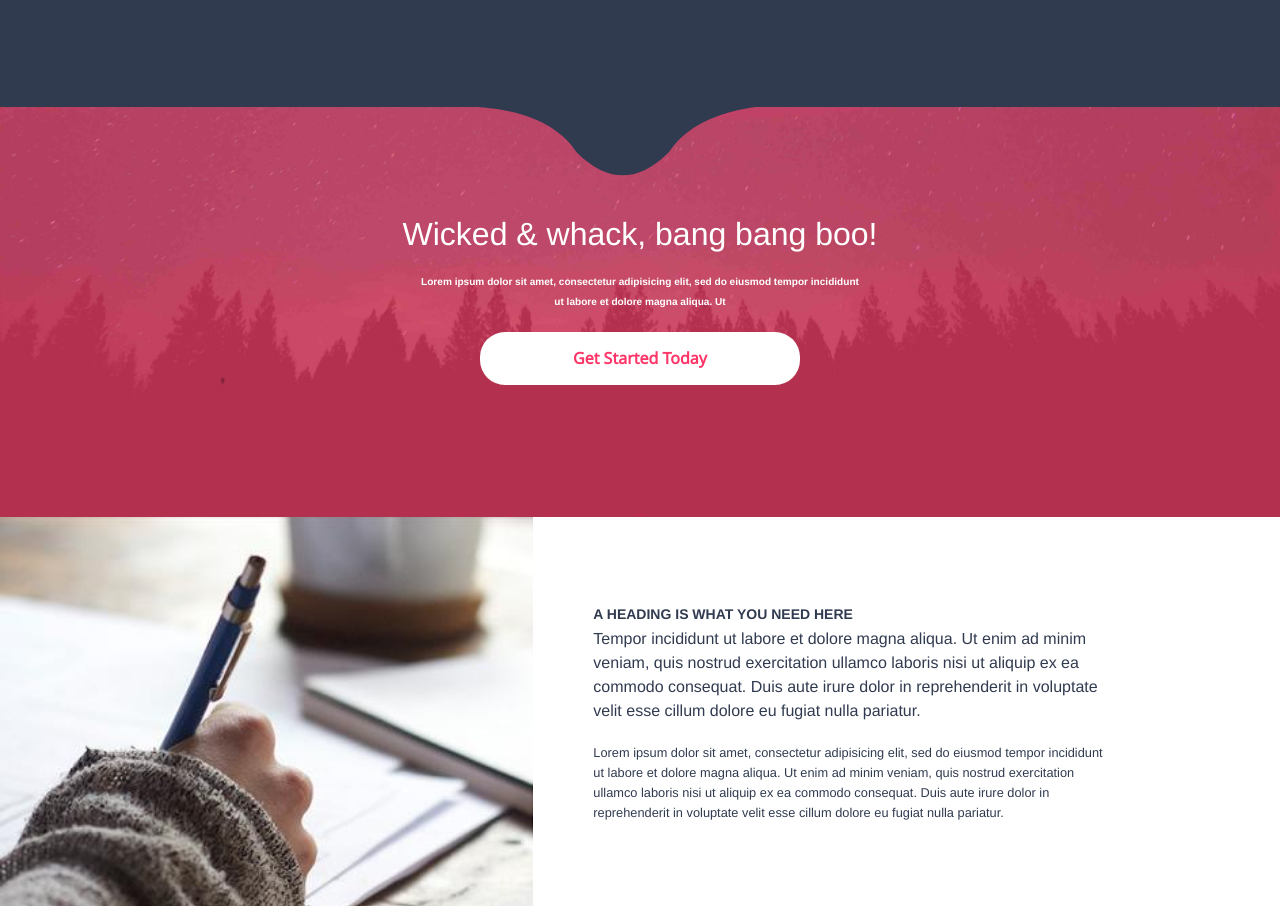
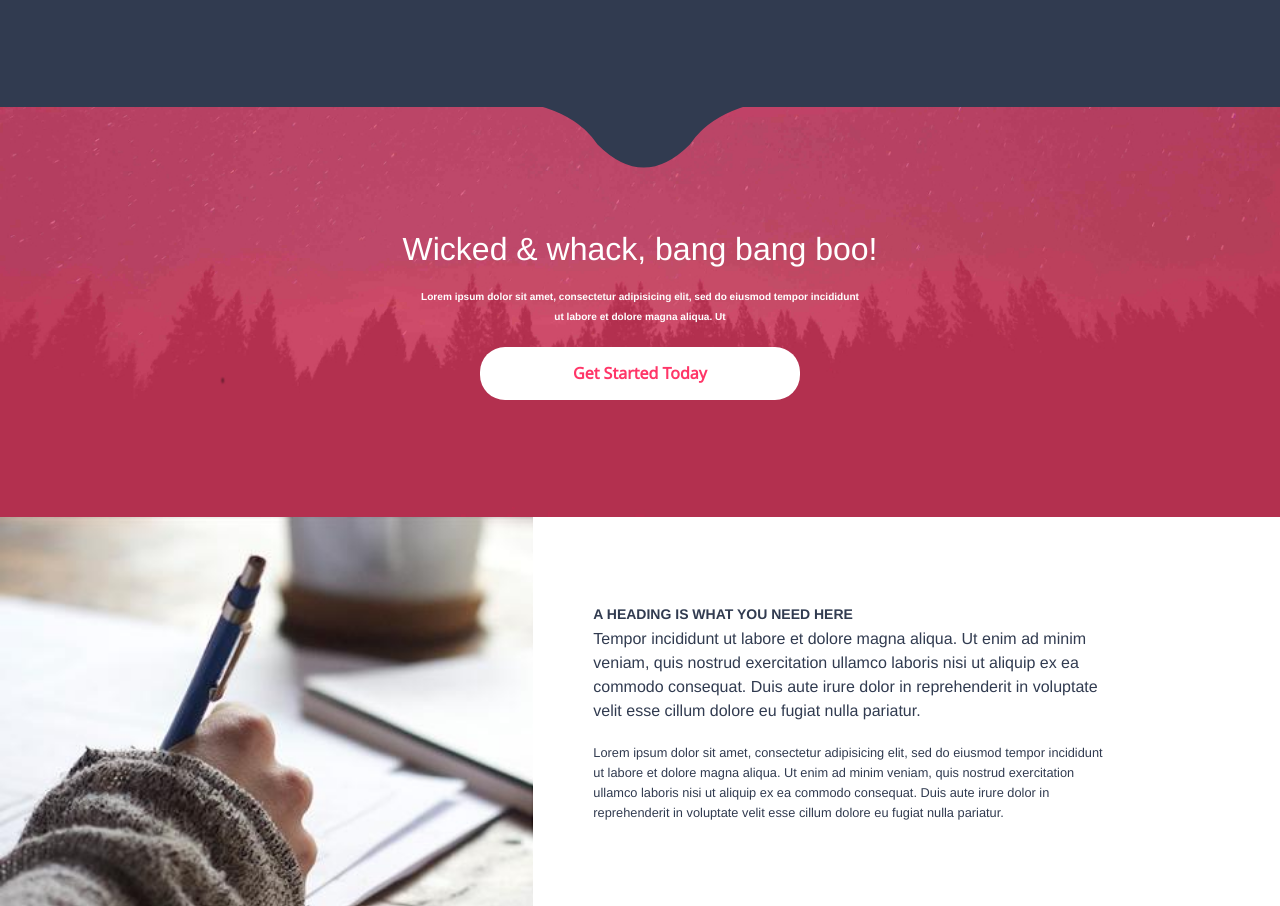
Before and after one commit to noormohammedk/pex-psd2html, a website: page index.html in a window 1280 px wide. Shown: the part 885-1791 px from the top of the page. Drawn offline with Linux system fonts and the light colour scheme.

Commit message:
fixed the curve

```diff
--- a/css/src/_layout.scss
+++ b/css/src/_layout.scss
@@ -27,11 +27,12 @@ body {
   #curve {
     #svg {
       margin-top: -1px;
-      margin-left: 33.333333333%;
+      margin-left: 35%;
     }
   }
 
   #wicked {
+    padding-top: 105px;
     margin-top: -88px;
     background-image: url(../images/pex2.jpg);
   }
--- a/index.html
+++ b/index.html
@@ -74,7 +74,7 @@
   <!-- section features ends here -->
   <!-- curve starts here -->
   <div id="curve">
-    <svg width="376" height="80" viewbox="330 300 150 52" id="svg">
+    <svg width="376" height="80" viewbox="330 305 150 52" id="svg">
       <path fill="#313b50"
             d="M 300,300 q  60,  0 80, 30
                          q  30, 30 60,  0
```
Also changed, not shown: css/styles.css, 1 other file.
